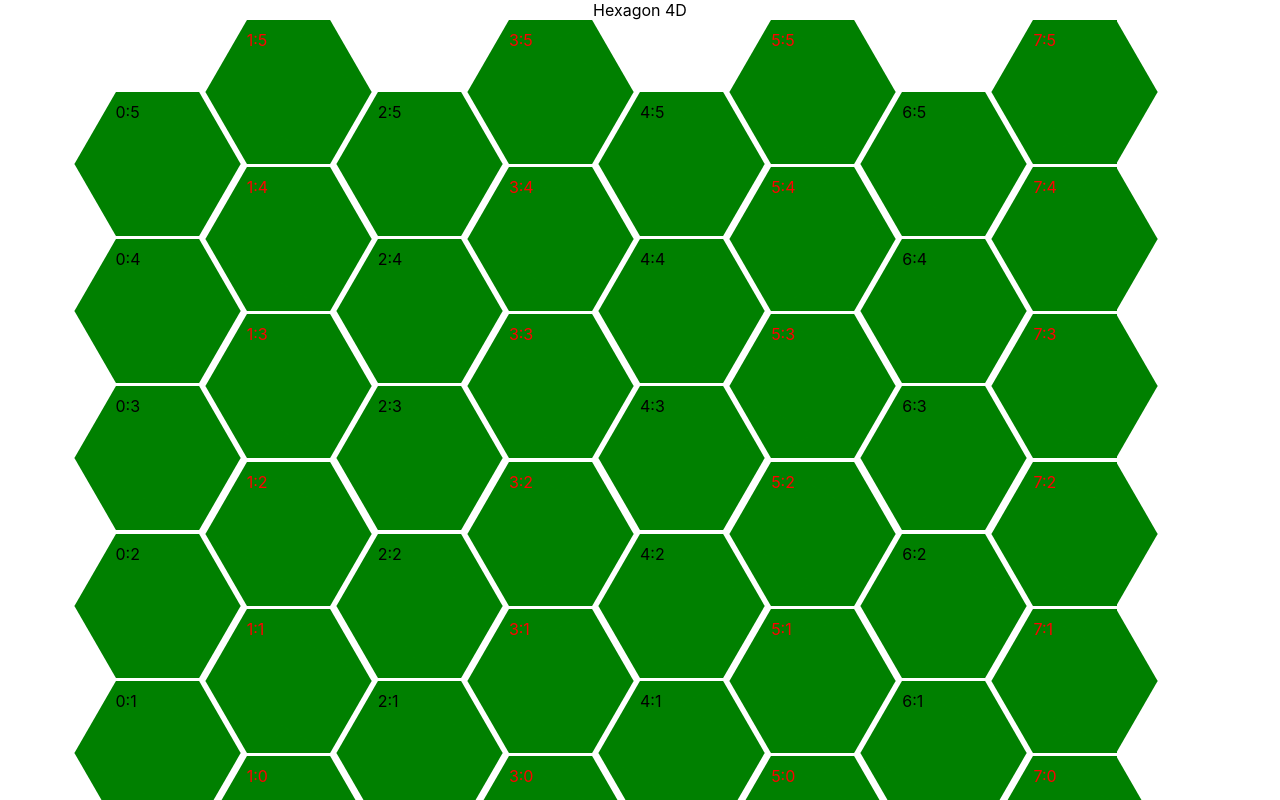
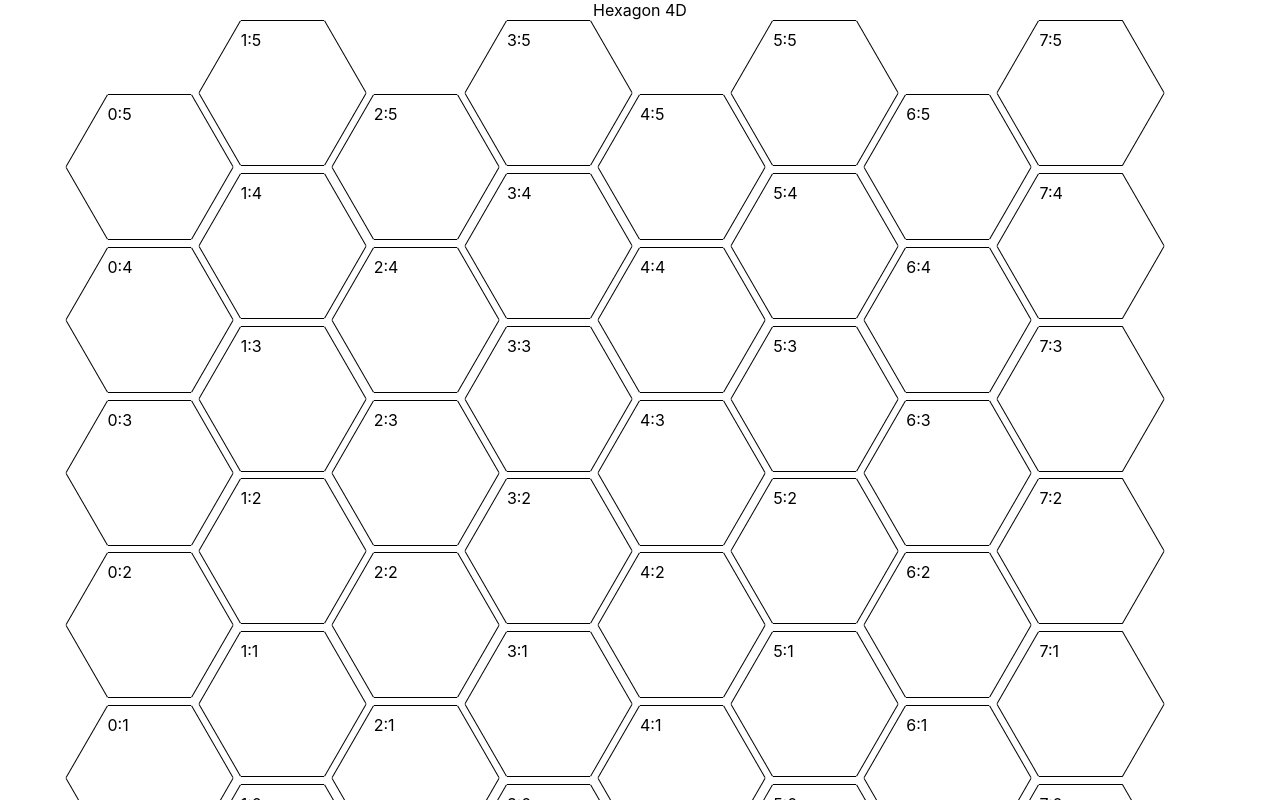
Before and after one commit to Fish-Gupp/hexagons, a React (Create React App) app: page / in a window 1280 px wide. Shown: the top 800 px of the page. Built offline with nearby package versions, Linux system fonts and the light colour scheme.

Commit message:
stackable!

```diff
--- a/src/components/Board.tsx
+++ b/src/components/Board.tsx
@@ -1,10 +1,14 @@
 import React, { useState } from 'react';
 import { createUseStyles } from 'react-jss';
 import { height, width } from '../settings';
+import { PlayerType } from '../types/Player';
 import { HexagonType } from './Hexagon';
 import Tower, { TowerType } from './Tower';
 
-type BoardType = TowerType[];
+type BoardType = {
+  winner?: number;
+  layout: TowerType[];
+};
 
 const useStyles = createUseStyles({
   board: {
@@ -15,13 +19,23 @@ const useStyles = createUseStyles({
 const Board = (): JSX.Element => {
   const classes = useStyles();
   const [board, setBoard] = useState(getNewBoard());
+  const [players] = useState(getNewPlayers());
+  const [currentPlayer, setCurrentPlayer] = useState(players[0]);
+  const [winner, setWinner] = useState<PlayerType | null>(null);
 
   return (
     <div className={classes.board}>
-      {board.map((tower, index) => (
+      {winner && <h1>Winner! {winner.name}</h1>}
+      {board.layout.map((tower, index) => (
         <Tower
           onClick={() => {
-            console.log(index);
+            const newBoard = dropHexagon(board, currentPlayer, index);
+            setBoard(newBoard);
+            const newWinner = checkForWinner(board);
+            setWinner(newWinner);
+            setCurrentPlayer(
+              players.indexOf(currentPlayer) === 0 ? players[1] : players[0]
+            );
           }}
           key={index}
           index={index}
@@ -34,8 +48,70 @@ const Board = (): JSX.Element => {
 
 export default Board;
 
+function dropHexagon(board: BoardType, player: PlayerType, towerIndex: number) {
+  const dropIndex = getDropIndex(board, towerIndex);
+  const newBoard = {
+    ...board,
+  };
+  if (dropIndex < height) {
+    newBoard.layout[towerIndex][dropIndex].player = player;
+  }
+  return newBoard;
+}
+
+function getDropIndex(board: BoardType, towerIndex: number): number {
+  const oddOffset = towerIndex % 2;
+  const tower = board.layout[towerIndex];
+  let height = getTowerHeight(tower);
+
+  if (towerIndex > 0) {
+    const leftTower = board.layout[towerIndex - 1];
+    const leftTowerHeight = getTowerHeight(leftTower) - oddOffset;
+    height = Math.max(height, leftTowerHeight);
+  }
+
+  if (towerIndex < width - 1) {
+    const rightTower = board.layout[towerIndex + 1];
+    const rightTowerHeight = getTowerHeight(rightTower) - oddOffset;
+    height = Math.max(height, rightTowerHeight);
+  }
+
+  return height;
+}
+
+function getTowerHeight(tower: TowerType): number {
+  for (let index = tower.length - 1; index >= 0; index--) {
+    const hexagon = tower[index];
+    if (hexagon.player) {
+      return index + 1;
+    }
+  }
+  return 0;
+}
+
+function checkForWinner(board: BoardType): PlayerType | null {
+  return null;
+}
+
+function getNewPlayers(): PlayerType[] {
+  return [
+    {
+      name: 'Player 1',
+      color: 'red',
+    },
+    {
+      name: 'Player 2',
+      color: 'green',
+    },
+  ];
+}
+
 function getNewBoard(): BoardType {
-  const board = [];
+  const board: BoardType = {
+    layout: [],
+  };
+
+  // creating hexagons
   for (let bi = 0; bi < width; bi++) {
     const tower = [];
     for (let ti = 0; ti < height; ti++) {
@@ -45,30 +121,30 @@ function getNewBoard(): BoardType {
       };
       tower.push(hexagon);
     }
-    tower.reverse();
-    board.push(tower);
+    board.layout.push(tower);
   }
 
+  // setting refernces to neighboring hexagons
   for (let bi = 0; bi < width; bi++) {
-    const tower = board[bi];
+    const tower = board.layout[bi];
     for (let ti = 0; ti < height; ti++) {
       const hexagon = tower[ti];
       if (ti < height - 1) {
         hexagon.neighbors.n = tower[ti + 1];
         if (bi < width - 1) {
-          hexagon.neighbors.ne = board[bi + 1][ti + 1];
+          hexagon.neighbors.ne = board.layout[bi + 1][ti + 1];
         }
         if (bi > 0) {
-          hexagon.neighbors.nw = board[bi - 1][ti + 1];
+          hexagon.neighbors.nw = board.layout[bi - 1][ti + 1];
         }
       }
       if (ti > 0) {
         hexagon.neighbors.s = tower[ti - 1];
         if (bi < width - 1) {
-          hexagon.neighbors.se = board[bi + 1][ti];
+          hexagon.neighbors.se = board.layout[bi + 1][ti];
         }
         if (bi > 0) {
-          hexagon.neighbors.sw = board[bi - 1][ti];
+          hexagon.neighbors.sw = board.layout[bi - 1][ti];
         }
       }
     }
--- a/src/components/Hexagon.tsx
+++ b/src/components/Hexagon.tsx
@@ -1,11 +1,11 @@
 import React from 'react';
 import { createUseStyles } from 'react-jss';
-import { width } from '../settings';
+import { boardScreenPct, borderWidth, width } from '../settings';
+import { PlayerType } from '../types/Player';
 
 export type HexagonType = {
   name: string;
-  player?: number;
-  color?: string;
+  player?: PlayerType;
   neighbors: {
     n?: HexagonType;
     ne?: HexagonType;
@@ -16,28 +16,33 @@ export type HexagonType = {
   };
 };
 
-const sqrtThree = 1.73205;
-const color = 'green';
+const sqrtThree = Math.sqrt(3);
+const border = `${borderWidth}px solid black`;
 
 const useStyles = createUseStyles({
   hexagon: {
     position: 'relative',
     textAlign: 'left',
-    marginBottom: `${2 / width}vw`,
+    marginBottom: `calc(${3 / width}vw + ${borderWidth * 2}px)`,
   },
   content: {
     position: 'absolute',
     top: '10px',
   },
   cssHexagon: {
-    width: `${90 / width / sqrtThree}vw`,
-    height: `${90 / width}vw`,
-    backgroundColor: color,
+    width: `${boardScreenPct / width / sqrtThree}vw`,
+    height: `${boardScreenPct / width}vw`,
+    backgroundColor: (props) => props.color,
+    borderTop: border,
+    borderBottom: border,
     '&:before, &:after': {
-      backgroundColor: color,
+      backgroundColor: (props) => props.color,
+      borderTop: border,
+      borderBottom: border,
       content: '""',
       height: 'inherit',
       position: 'absolute',
+      top: 0,
       width: 'inherit',
     },
     '&:before': {
@@ -50,7 +55,9 @@ const useStyles = createUseStyles({
 });
 
 const Hexagon = ({ hexagon }: { hexagon: HexagonType }): JSX.Element => {
-  const classes = useStyles();
+  const classes = useStyles({
+    color: (hexagon.player && hexagon.player.color) || 'white',
+  });
 
   return (
     <div className={classes.hexagon}>
--- a/src/components/Tower.tsx
+++ b/src/components/Tower.tsx
@@ -1,22 +1,20 @@
 import React from 'react';
 import Hexagon, { HexagonType } from './Hexagon';
 import { createUseStyles } from 'react-jss';
-import { width } from '../settings';
+import { boardScreenPct, borderWidth, width } from '../settings';
 
 export type TowerType = HexagonType[];
 
 const useStyles = createUseStyles({
   tower: {
+    position: 'relative',
     display: 'inline-block',
-    marginRight: `${30 / width}vw`,
+    marginRight: `calc(${boardScreenPct / 3 / width}vw + ${borderWidth * 2}px)`,
   },
   even: {
-    position: 'relative',
-    top: `${45 / width}vw`,
+    top: `calc(${boardScreenPct / 2 / width}vw + ${borderWidth * 2}px)`,
   },
-  odd: {
-    color: 'red',
-  },
+  odd: {},
 });
 
 const Tower = ({
@@ -29,6 +27,7 @@ const Tower = ({
   onClick: () => void;
 }): JSX.Element => {
   const classes = useStyles();
+  const reverseTower = [...tower].reverse();
 
   return (
     <div
@@ -37,7 +36,7 @@ const Tower = ({
         index % 2 === 0 ? classes.even : classes.odd
       }`}
     >
-      {tower.map((hexagon, index) => (
+      {reverseTower.map((hexagon, index) => (
         <Hexagon key={index} hexagon={hexagon} />
       ))}
     </div>
--- a/src/settings.ts
+++ b/src/settings.ts
@@ -1,2 +1,5 @@
 export const width = 8;
 export const height = 6;
+
+export const boardScreenPct = 90;
+export const borderWidth = 1;
--- /dev/null
+++ b/src/types/Player.ts
@@ -0,0 +1,4 @@
+export type PlayerType = {
+  name: string;
+  color: string;
+};
```
